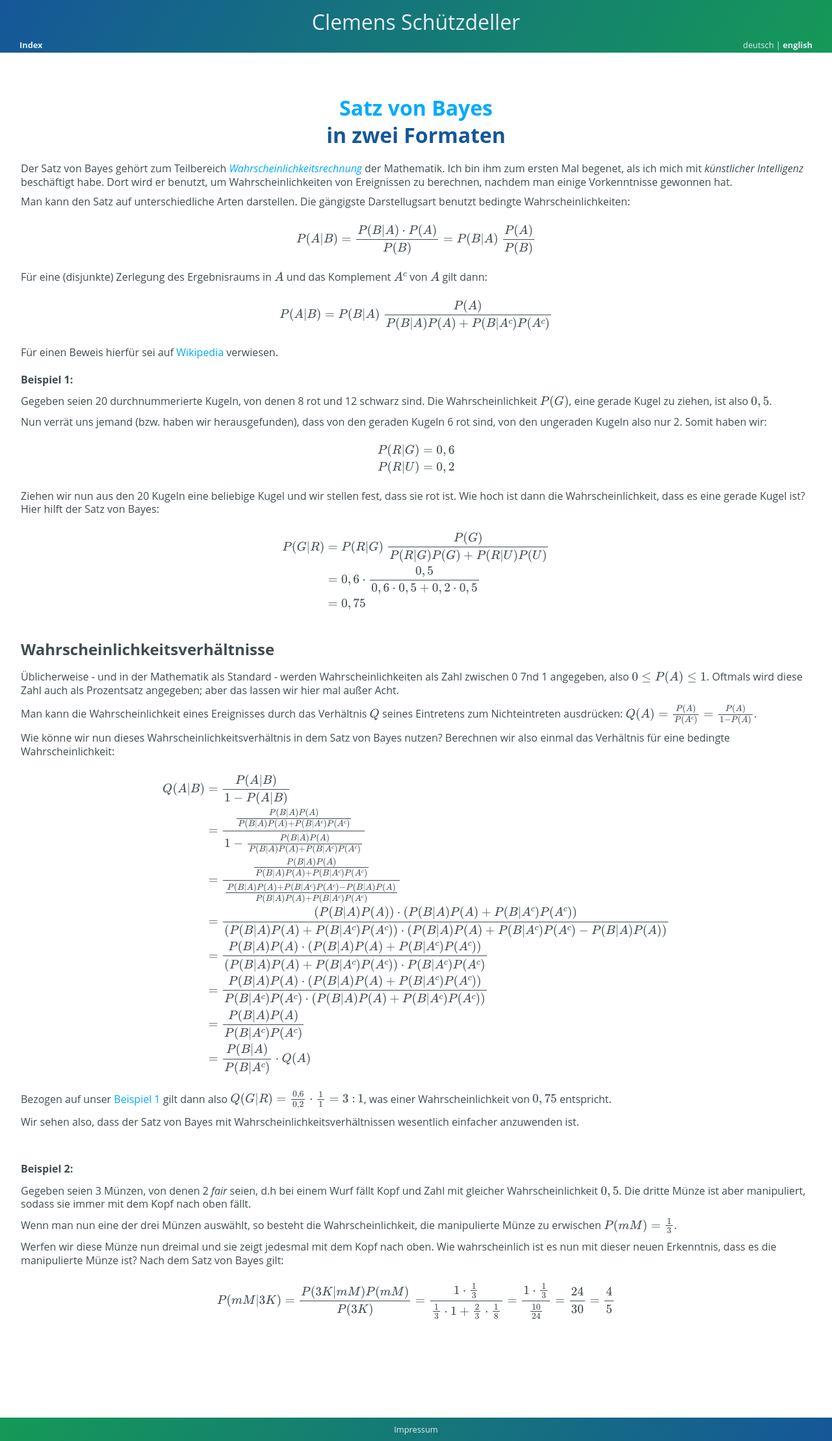
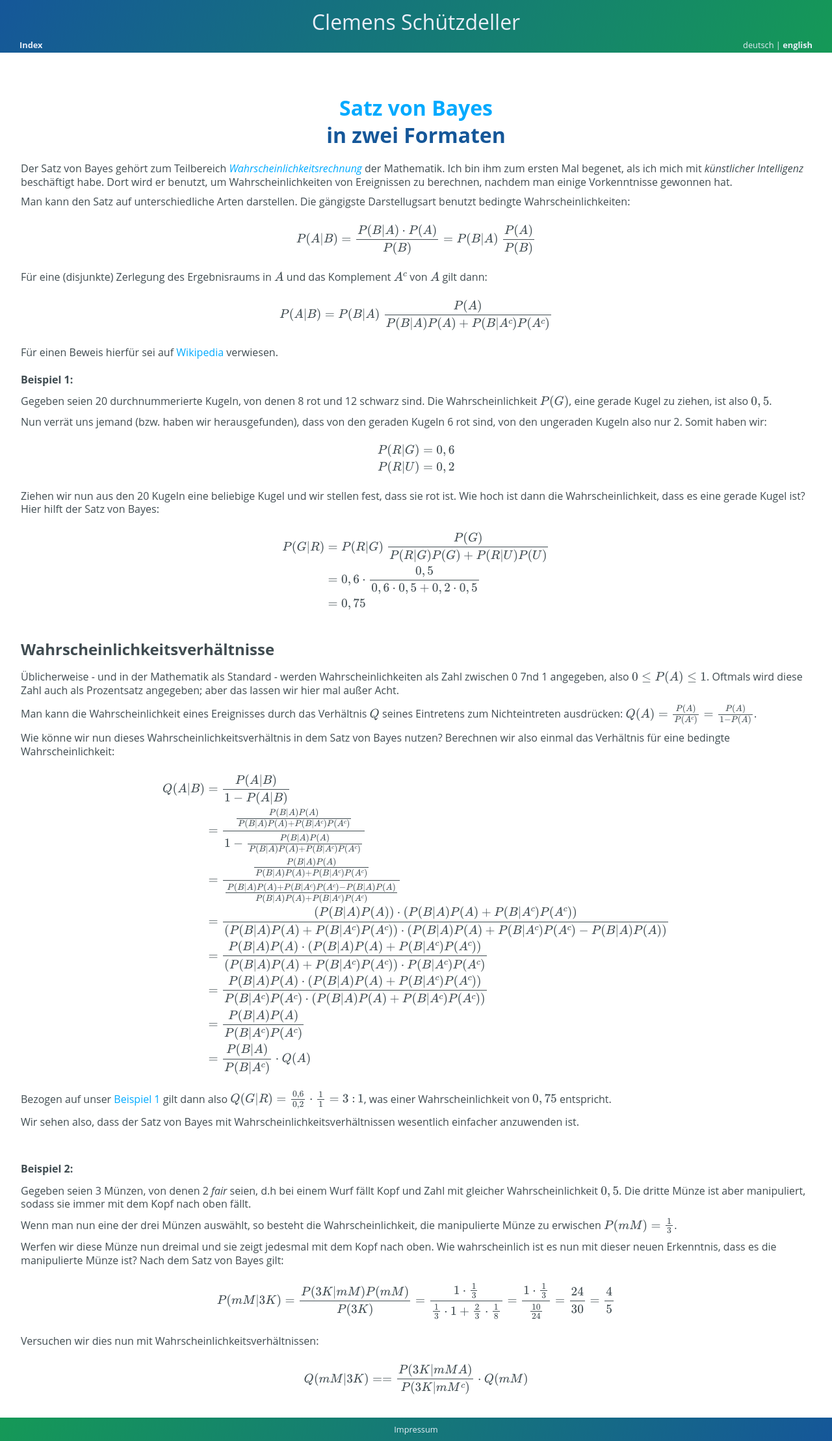
Before and after one commit to cs-LA/home, a Jekyll site: the page built from Wahrscheinlichkeitsrechnung/Bayes.md, in a window 1280 px wide. Shown: the whole page at 65% size. Built offline with Jekyll 4.4.1, drawn with Linux system fonts in a browser that asks for light colours; our own code applies the rules of GitHub Pages for plain Markdown files.

Commit message:
Update Bayes.md

```diff
--- a/Wahrscheinlichkeitsrechnung/Bayes.md
+++ b/Wahrscheinlichkeitsrechnung/Bayes.md
@@ -77,3 +77,7 @@ Wenn man nun eine der drei Münzen auswählt, so besteht die Wahrscheinlichkeit,
 Werfen wir diese Münze nun dreimal und sie zeigt jedesmal mit dem Kopf nach oben. Wie wahrscheinlich ist es nun mit dieser neuen Erkenntnis, dass es die manipulierte Münze ist? Nach dem Satz von Bayes gilt:
 
 $$P(mM \vert 3K) = \frac{P(3K \vert mM) P(mM)}{P(3K)} = \frac{1 \cdot \frac{1}{3}}{\frac{1}{3} \cdot 1 + \frac{2}{3} \cdot \frac{1}{8}} = \frac{1 \cdot \frac{1}{3}}{\frac{10}{24}} = \frac{24}{30} = \frac{4}{5}$$
+
+Versuchen wir dies nun mit Wahrscheinlichkeitsverhältnissen:
+
+$$Q(mM \vert 3K) = = \frac{P(3K \vert mMA)}{P(3K \vert mM^c)} \cdot Q(mM)$$
```
